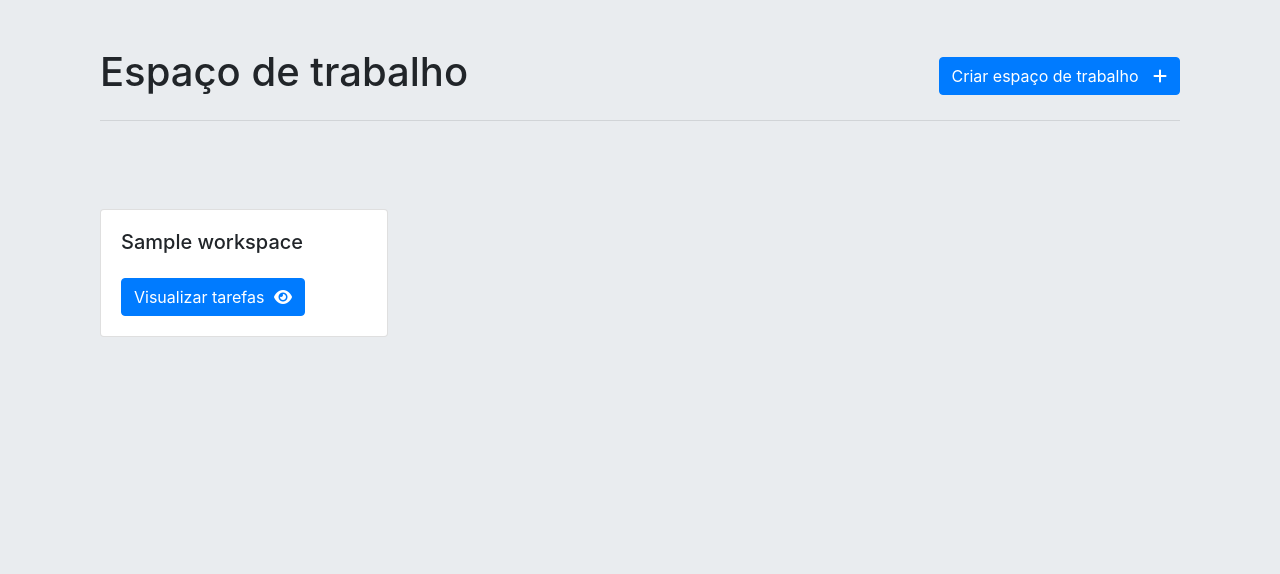
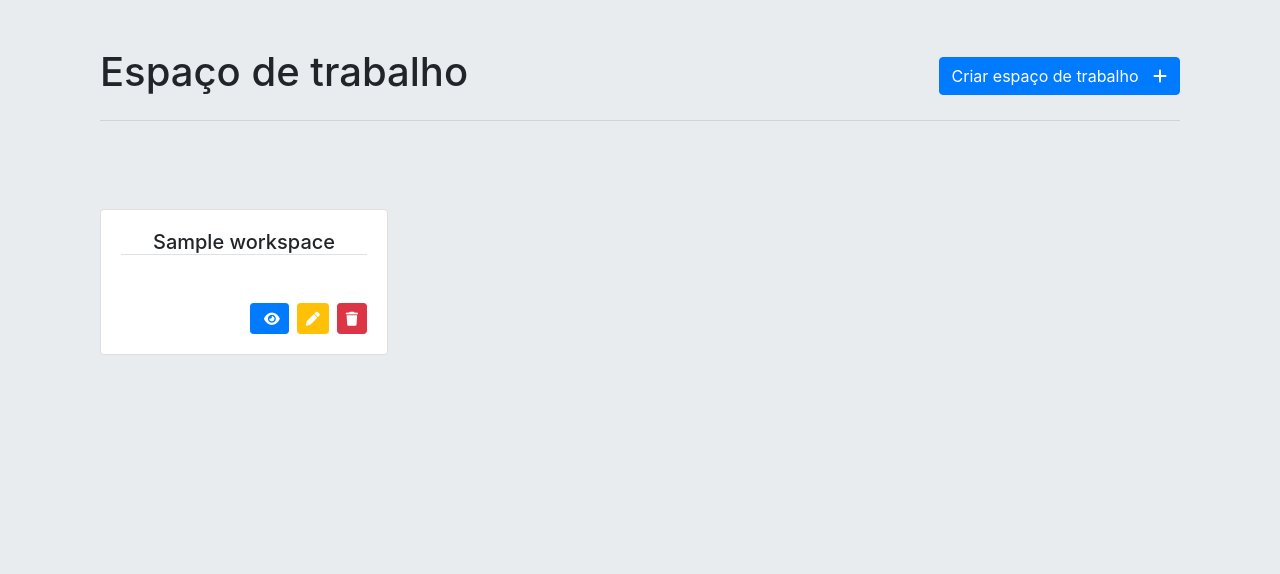
Before and after one commit to lucas-ioliveira/to_do_list_django, a Django app: page /tarefas/espaco-trabalho/ in a window 1280 px wide. Shown: the part 56-630 px from the top of the page. Run offline with Django 4.2, Linux system fonts and the light colour scheme; a user stored in the database is signed in; tables that the repository leaves empty hold one stand-in row (values such as "Sample post"); some libraries are stand-ins or nearby versions.

Commit message:
feat: Adiciona função para editar o título do workspace.

```diff
--- /dev/null
+++ b/core/templates/partials/modal/_modal_editar_espaco_trabalho.html
@@ -0,0 +1,40 @@
+ <!-- Modal Detalhes-->
+ <div class="modal fade" id="modalEditarEspacoTrabalho" tabindex="-1" role="dialog" aria-labelledby="arialModalEditarEspacoTrabalho" aria-hidden="true">
+    <div class="modal-dialog modal-dialog-centered" role="document">
+        <div class="modal-content">
+            <div class="modal-header">
+                <h5 class="modal-title" id="modalEditarEspacoTrabalhoTitle">Editar Espaco de trabalho</h5>
+
+                <button type="button" class="close" data-dismiss="modal" aria-label="Close">
+                    <span aria-hidden="true">&times;</span>
+                </button>
+            </div>
+
+            <div class="modal-body">
+                <form id="formEditarEspacoTrabalho" method="post" action="">
+                    {% csrf_token %}
+                    <div class="form-group">
+                        <label for="id_titulo">Título:</label>
+                        <input type="text" class="form-control" id="id_titulo" name="titulo">
+                    </div>
+                    <div class="modal-footer">
+                        <button type="submit" class="btn btn-primary">Salvar</button>
+                        <button type="button" class="btn btn-secondary" data-dismiss="modal">Fechar</button>
+                    </div>
+                </form>
+            </div>
+        </div>
+    </div>
+</div>
+
+<script>
+
+    function modalEditarWorkSpace(workSpaceId) {
+        const form = document.getElementById('formEditarEspacoTrabalho');
+        form.action = `/tarefas/espaco-trabalho/editar/${workSpaceId}/`;
+        const modalElement = document.getElementById('modalEditarEspacoTrabalho');
+        const modal = new bootstrap.Modal(modalElement);
+        modal.show();
+    }
+
+</script>
--- a/core/templates/work_space.html
+++ b/core/templates/work_space.html
@@ -27,16 +27,34 @@
                         <div class="col-md-4 mb-4">
                             <div class="card" style="width: 18rem;">
                                 <div class="card-body">
-                                    <h5 class="card-title mb-4">{{ work.titulo }}</h5>
 
-                                    <form method="GET" action="{% url 'tasks:tarefas-list' work.id %}">
-                                        {% csrf_token %}
+                                    <h5 class="card-title mb-5 text-center border-bottom">{{ work.titulo }}</h5>
 
-                                        <button type="submit" class="btn btn-primary">
-                                            Visualizar tarefas
-                                            <i class="fa-solid fa-eye" style="margin-left: 5px;"></i>
+                                    <div class="d-flex justify-content-end">
+
+                                        <form class="mr-2" method="GET" action="{% url 'tasks:tarefas-list' work.id %}">
+                                            {% csrf_token %}
+
+                                            <button type="submit" class="btn btn-primary btn-sm">
+                                                <i class="fa-solid fa-eye" style="margin-left: 5px;"></i>
+                                            </button>
+                                        </form>
+
+
+                                        <button type="submit" class="btn btn-warning btn-sm mr-2"
+                                            onclick="modalEditarWorkSpace('{{ work.id }}')">
+                                            <i class="fa-solid fa-pen text-white"></i>
                                         </button>
-                                    </form>
+
+
+                                        <form method="POST" action="">
+                                            {% csrf_token %}
+
+                                            <button type="submit" class="btn btn-danger btn-sm">
+                                                <i class="fa-solid fa-trash"></i>
+                                            </button>
+                                        </form>
+                                    </div>
                                 </div>
                             </div>
                         </div>
@@ -62,6 +80,8 @@
 
     {% include "partials/modal/_modal_add_espaco_trabalho.html" %}
 
+    {% include "partials/modal/_modal_editar_espaco_trabalho.html" %}
+
     {% include "partials/messages/_messages.html" %}
 
 {% endblock content %}
--- a/core/urls.py
+++ b/core/urls.py
@@ -3,8 +3,9 @@ from django.urls import path
 from .views import IndexView
 # Funcionalidades do sistema
 from .views import (
-    WorkSpaceView, TarefasListView, TarefaCreateView, TarefasConcluidasView, TarefasAndamentoView,
-    TarefasPausadasView, TarefaConcluirView, TarefaEditarView, TarefaClonarView, TarefaDeletarView
+    WorkSpaceView, WorkSpaceEditarView, TarefasListView, TarefaCreateView, TarefasConcluidasView,
+    TarefasAndamentoView, TarefasPausadasView, TarefaConcluirView, TarefaEditarView, TarefaClonarView,
+    TarefaDeletarView
 )
 
 app_name = 'tasks'
@@ -13,6 +14,7 @@ router_path = 'tarefas'
 urlpatterns = [
     path('', IndexView.as_view(), name='index'),
     path(f'{router_path}/espaco-trabalho/', WorkSpaceView.as_view(), name='work-space'),
+    path(f'{router_path}/espaco-trabalho/editar/<int:pk>/', WorkSpaceEditarView.as_view(), name='work-space-editar'),
     path(f'{router_path}/<int:work_space>/', TarefasListView.as_view(), name='tarefas-list'),
     path(f'{router_path}/cadastrar/', TarefaCreateView.as_view(), name='tarefas-cadastrar'),
     path(f'{router_path}/concluidas/', TarefasConcluidasView.as_view(), name='tarefas-concluidas'),
--- a/core/views.py
+++ b/core/views.py
@@ -28,6 +28,15 @@ class WorkSpaceView(View):
         work_space = WorkSpace.objects.create(titulo=titulo, usuario=request.user)
         work_space.save()
         messages.success(request, 'Espaco de trabalho criado com sucesso!')
+        return redirect('tasks:work-space')
+
+@method_decorator(login_required, name='dispatch')
+class WorkSpaceEditarView(View):
+    def post(self, request, pk):
+        work_space = get_object_or_404(WorkSpace, pk=pk)
+        work_space.titulo = request.POST.get('titulo')
+        work_space.save()
+        messages.success(request, 'Espaco de trabalho editado com sucesso!')
         return redirect('tasks:work-space')
 
 @method_decorator(login_required, name='dispatch')
```
